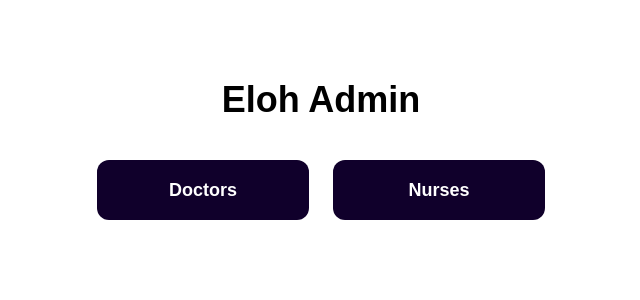
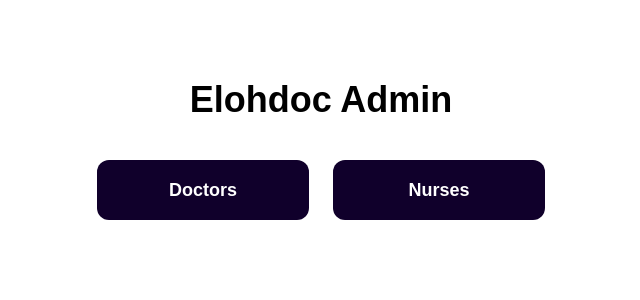
Before and after one commit to Dremas22/elohdocadmin, a Next.js app in the folder elohdocadmin-app/: page / in a window 1280 px wide. Shown: the top 300 px of the page, without its empty margins (319-959 px from the left). Built offline with nearby package versions, Linux system fonts and the light colour scheme.

Commit message:
corrections

```diff
--- a/elohdocadmin-app/app/components/admin.jsx
+++ b/elohdocadmin-app/app/components/admin.jsx
@@ -10,7 +10,7 @@ const Admin = () => {
   return (
     <div className="flex flex-col items-center justify-center px-4 mt-10 w-full">
       <h1 className="text-black text-2xl sm:text-4xl font-bold mt-40  text-center">
-        Eloh Admin
+        Elohdoc Admin
       </h1>
 
       <div className="flex flex-col sm:flex-row space-y-4 sm:space-y-0 sm:space-x-6 w-full max-w-md mt-10">
```
